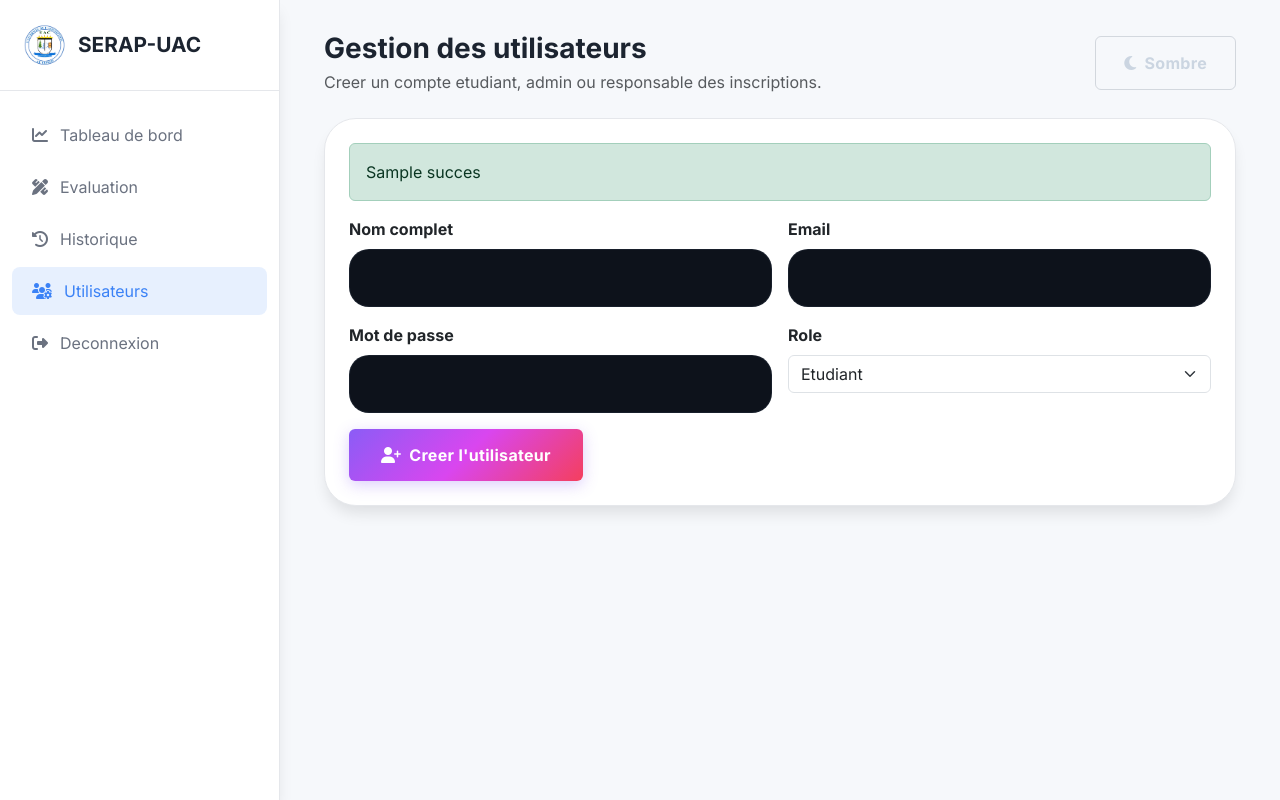
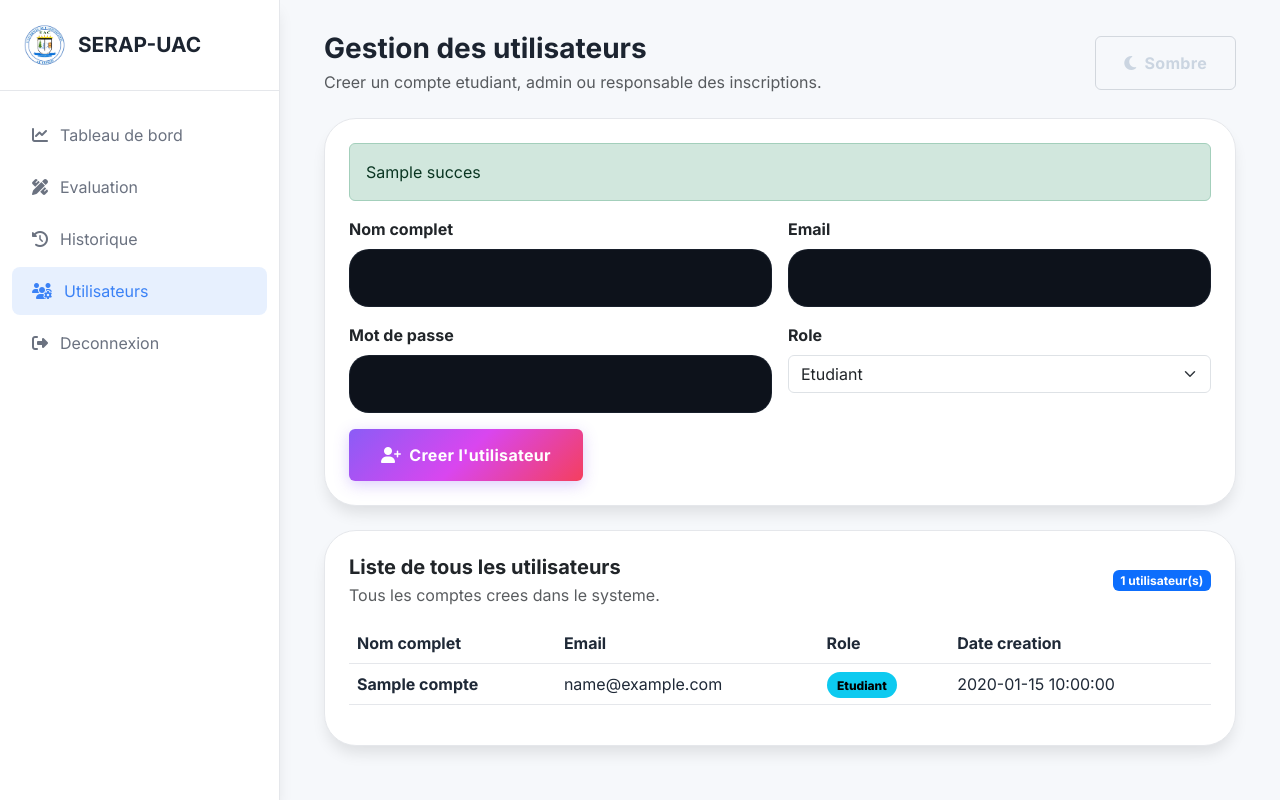
Before and after one commit to JoeloSYAYIPUMA/SYSTEME-DE-RECOMMANDATION-PERSONNALYSE-DES-FILIERES-MEMOIRE-JOELO, a FastAPI app: template application/templates/admin_utilisateurs.html in a window 1280 px wide. Run offline with FastAPI, Linux system fonts and the light colour scheme; the template is opened without the code that fills it: most values are stand-ins (such as "Sample title", 1, 10 or a date in 2020).

Commit message:
List users and add homepage theme toggle

```diff
--- a/application/db.py
+++ b/application/db.py
@@ -151,6 +151,27 @@ def supprimer_session(token: str, db_path: Path = CHEMIN_BD) -> None:
         conn.execute("DELETE FROM session_utilisateur WHERE token = ?", (token,))
 
 
+def lister_utilisateurs(db_path: Path = CHEMIN_BD) -> List[Dict[str, Any]]:
+    with _connect(db_path) as conn:
+        lignes = conn.execute(
+            """
+            SELECT id, nom, email, role, created_at
+            FROM utilisateur
+            ORDER BY id DESC
+            """
+        ).fetchall()
+    return [
+        {
+            "id": int(ligne["id"]),
+            "nom": str(ligne["nom"]),
+            "email": str(ligne["email"]),
+            "role": str(ligne["role"]),
+            "created_at": str(ligne["created_at"]),
+        }
+        for ligne in lignes
+    ]
+
+
 def enregistrer_recommandation(
     profil: Dict[str, Optional[float]],
     resultat: Dict[str, Any],
--- a/application/main.py
+++ b/application/main.py
@@ -19,6 +19,7 @@ from application.db import (
     init_db,
     lister_items,
     lister_sessions,
+    lister_utilisateurs,
     supprimer_session,
     utilisateur_par_token,
 )  # Importe la persistance SQLite.
@@ -228,7 +229,7 @@ def page_admin_utilisateurs(request: Request) -> Response:
     return templates.TemplateResponse(
         request,
         "admin_utilisateurs.html",
-        {"request": request, "user": utilisateur_connecte(request), "erreur": "", "succes": ""},
+        {"request": request, "user": utilisateur_connecte(request), "utilisateurs": lister_utilisateurs(), "erreur": "", "succes": ""},
     )
 
 
@@ -250,6 +251,7 @@ def creer_utilisateur_admin(
             {
                 "request": request,
                 "user": utilisateur_connecte(request),
+                "utilisateurs": lister_utilisateurs(),
                 "erreur": "Le mot de passe doit contenir au moins 6 caracteres.",
                 "succes": "",
             },
@@ -258,6 +260,7 @@ def creer_utilisateur_admin(
     contexte = {
         "request": request,
         "user": utilisateur_connecte(request),
+        "utilisateurs": lister_utilisateurs(),
         "erreur": "" if ok else message,
         "succes": message if ok else "",
     }
--- a/application/templates/admin_utilisateurs.html
+++ b/application/templates/admin_utilisateurs.html
@@ -20,6 +20,8 @@
         .sidebar-link:hover, .sidebar-link.active { background: rgba(59, 130, 246, .12); color: var(--serap-primary); }
         .main-content { margin-left: 280px; min-height: 100vh; padding: 2rem; }
         .card { background: var(--serap-surface); border: 1px solid var(--serap-border); border-radius: 8px; box-shadow: var(--serap-shadow); }
+        .table { --bs-table-bg: transparent; --bs-table-color: var(--serap-text); --bs-table-border-color: var(--serap-border); }
+        .role-badge { border-radius: 999px; padding: .35rem .65rem; font-weight: 800; font-size: .75rem; }
         .btn { border-radius: 6px; font-weight: 700; }
         @media (max-width: 768px) { .sidebar { position: static; width: 100%; height: auto; } .main-content { margin-left: 0; padding: 1rem; } }
     </style>
@@ -77,6 +79,45 @@
                     </form>
                 </div>
             </div>
+            <div class="card mt-4">
+                <div class="card-body p-4">
+                    <div class="d-flex justify-content-between align-items-center mb-3">
+                        <div>
+                            <h2 class="h5 fw-bold mb-1">Liste de tous les utilisateurs</h2>
+                            <p class="text-muted mb-0">Tous les comptes crees dans le systeme.</p>
+                        </div>
+                        <span class="badge text-bg-primary">{{ utilisateurs|length }} utilisateur(s)</span>
+                    </div>
+                    <div class="table-responsive">
+                        <table class="table align-middle">
+                            <thead>
+                                <tr>
+                                    <th>Nom complet</th>
+                                    <th>Email</th>
+                                    <th>Role</th>
+                                    <th>Date creation</th>
+                                </tr>
+                            </thead>
+                            <tbody>
+                                {% for compte in utilisateurs %}
+                                <tr>
+                                    <td class="fw-bold">{{ compte.nom }}</td>
+                                    <td>{{ compte.email }}</td>
+                                    <td>
+                                        {% if compte.role == "admin" %}
+                                        <span class="role-badge text-bg-warning">Admin / Responsable</span>
+                                        {% else %}
+                                        <span class="role-badge text-bg-info">Etudiant</span>
+                                        {% endif %}
+                                    </td>
+                                    <td>{{ compte.created_at }}</td>
+                                </tr>
+                                {% endfor %}
+                            </tbody>
+                        </table>
+                    </div>
+                </div>
+            </div>
         </div>
     </main>
     <script>
```
Also changed, not shown: application/templates/accueil.html (+21 -7 lines).
